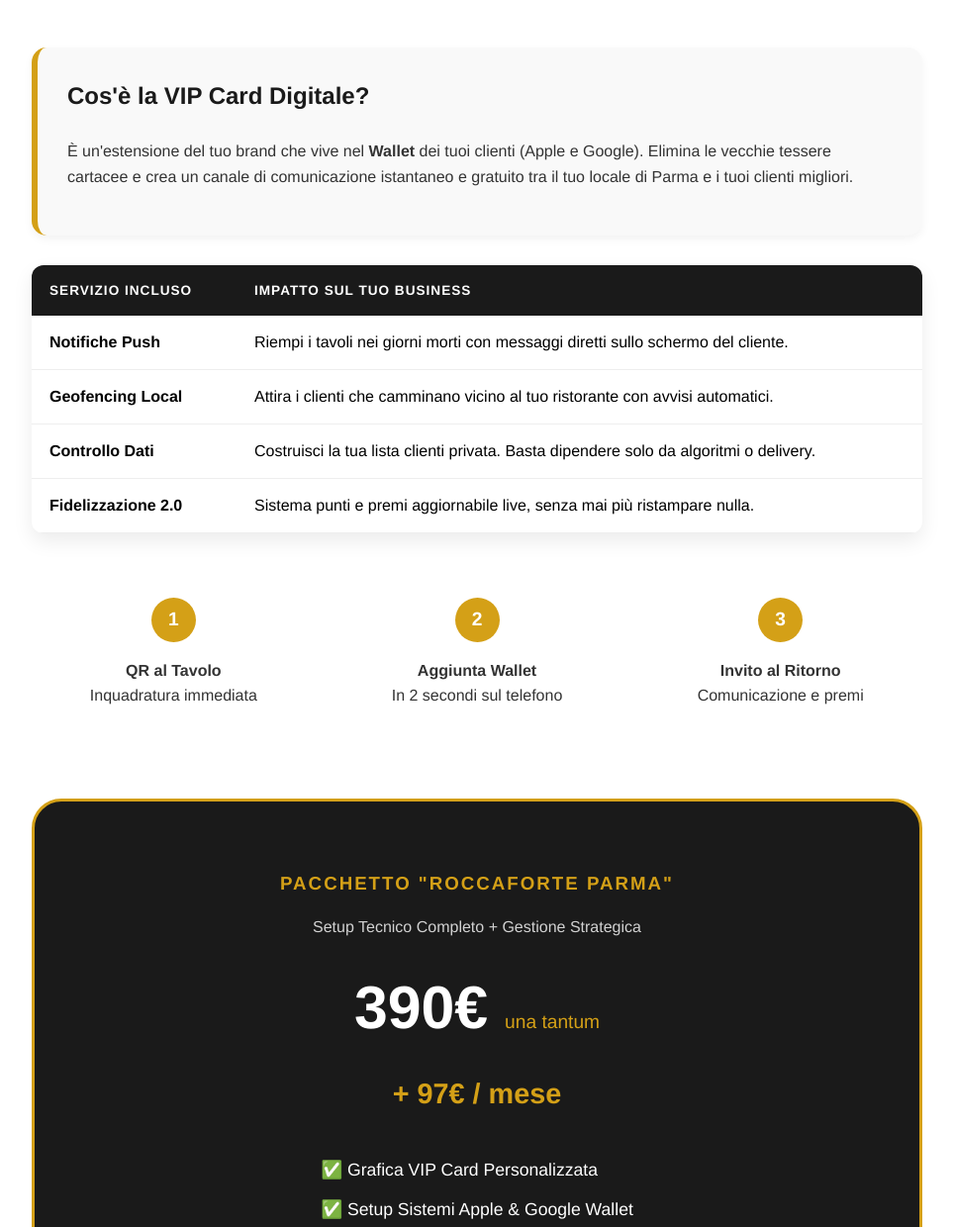
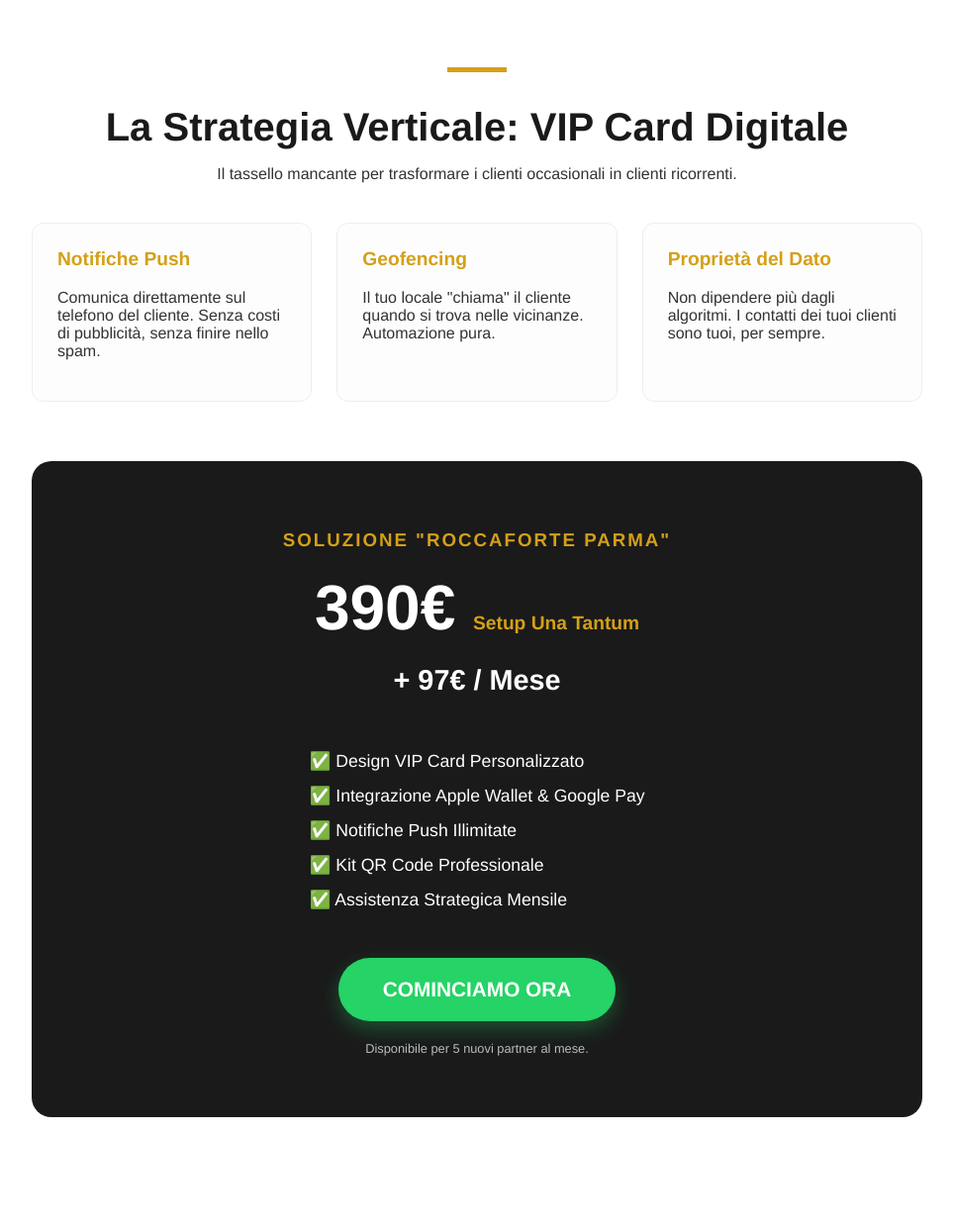
Before and after one commit to metodoessenzialestudio-netizen/Alessandro-Agnetti, a plain HTML site: page index.html in a window 1280 px wide. Shown: the top 1240 px of the page at 99% size, without its empty margins (158-1121 px from the left). After the commit the page ends 1197 px from the top, so only its background shows below. Drawn offline with Linux system fonts and the light colour scheme.

Commit message:
Update index.html

```diff
--- a/index.html
+++ b/index.html
@@ -7,103 +7,140 @@
 </script>
 
 <style>
-    .vip-integration { font-family: 'Helvetica Neue', Helvetica, Arial, sans-serif; line-height: 1.6; color: #333; padding: 40px 0; }
-    .vip-wrap { max-width: 900px; margin: 0 auto; padding: 0 20px; }
+    /* Reset e stili per integrazione fluida */
+    .me-integration-section {
+        background-color: #ffffff;
+        padding: 60px 20px;
+        font-family: 'Helvetica Neue', Arial, sans-serif;
+    }
+    .me-container {
+        max-width: 900px;
+        margin: 0 auto;
+        color: #333;
+    }
+    .me-headline {
+        text-align: center;
+        margin-bottom: 40px;
+    }
+    .me-headline h2 {
+        font-size: 2.5rem;
+        color: #1a1a1a;
+        margin-bottom: 15px;
+        font-weight: 800;
+    }
+    .me-accent-bar {
+        width: 60px;
+        height: 5px;
+        background-color: #d4a017;
+        margin: 0 auto 20px;
+    }
 
-    .vip-info-box { background: #f9f9f9; padding: 30px; border-radius: 15px; margin-bottom: 30px; border-left: 6px solid #d4a017; box-shadow: 0 4px 10px rgba(0,0,0,0.05); }
-    .vip-info-box h3 { margin-top: 0; color: #1a1a1a; font-size: 1.5rem; }
+    /* Griglia benefici */
+    .me-benefits-grid {
+        display: grid;
+        grid-template-columns: repeat(auto-fit, minmax(250px, 1fr));
+        gap: 25px;
+        margin: 40px 0;
+    }
+    .me-card {
+        background: #fdfdfd;
+        border: 1px solid #eee;
+        padding: 25px;
+        border-radius: 12px;
+        transition: transform 0.3s;
+    }
+    .me-card:hover {
+        transform: translateY(-5px);
+        box-shadow: 0 10px 20px rgba(0,0,0,0.05);
+    }
+    .me-card h3 {
+        color: #d4a017;
+        margin-top: 0;
+        font-size: 1.2rem;
+    }
 
-    .vip-table-res { width: 100%; border-collapse: collapse; margin: 30px 0; background: #fff; border-radius: 12px; overflow: hidden; box-shadow: 0 8px 20px rgba(0,0,0,0.08); }
-    .vip-table-res th { background: #1a1a1a; color: #fff; padding: 18px; text-align: left; text-transform: uppercase; font-size: 0.85rem; letter-spacing: 1px; }
-    .vip-table-res td { padding: 18px; border-bottom: 1px solid #eee; font-size: 1rem; }
-
-    .process-steps { display: flex; flex-wrap: wrap; justify-content: space-between; gap: 20px; margin: 50px 0; text-align: center; }
-    .process-step { flex: 1; min-width: 200px; padding: 15px; }
-    .num-circle { background: #d4a017; color: #fff; width: 45px; height: 45px; border-radius: 50%; display: flex; align-items: center; justify-content: center; margin: 0 auto 15px; font-weight: bold; font-size: 1.2rem; }
-
-    .offer-box { background: #1a1a1a; color: #fff; padding: 50px 30px; border-radius: 30px; text-align: center; margin-top: 60px; border: 3px solid #d4a017; position: relative; }
-    .price-main { font-size: 3.8rem; font-weight: bold; margin: 15px 0; display: block; }
-    .price-main span { font-size: 1.2rem; color: #d4a017; font-weight: normal; }
-    .price-recurring { font-size: 1.8rem; color: #d4a017; margin-bottom: 30px; font-weight: bold; display: block; }
-
-    .btn-wa { display: inline-block; background: #25d366; color: #fff; padding: 22px 45px; border-radius: 60px; text-decoration: none; font-weight: bold; font-size: 1.3rem; transition: all 0.3s ease; box-shadow: 0 10px 20px rgba(37, 211, 102, 0.4); }
-    .btn-wa:hover { transform: translateY(-3px); box-shadow: 0 15px 25px rgba(37, 211, 102, 0.5); }
-    .limit-tag { font-size: 0.9rem; color: #bbb; margin-top: 25px; display: block; font-style: italic; }
-
-    @media (max-width: 650px) {
-        .price-main { font-size: 2.8rem; }
-        .process-steps { flex-direction: column; }
+    /* Sezione Prezzi Integrata */
+    .me-pricing-focus {
+        background: #1a1a1a;
+        color: #fff;
+        padding: 50px 30px;
+        border-radius: 20px;
+        text-align: center;
+        margin-top: 60px;
+    }
+    .me-pricing-focus h3 {
+        color: #d4a017;
+        text-transform: uppercase;
+        letter-spacing: 2px;
+    }
+    .me-price-tag {
+        font-size: 4rem;
+        font-weight: 900;
+        margin: 20px 0;
+    }
+    .me-price-tag span {
+        font-size: 1.2rem;
+        color: #d4a017;
+    }
+    .me-recurring {
+        display: block;
+        font-size: 1.8rem;
+        font-weight: bold;
+        margin-bottom: 30px;
+    }
+    .me-btn-wa {
+        display: inline-block;
+        background-color: #25d366;
+        color: #fff;
+        padding: 20px 45px;
+        border-radius: 50px;
+        text-decoration: none;
+        font-weight: bold;
+        font-size: 1.3rem;
+        box-shadow: 0 8px 20px rgba(37,211,102,0.3);
     }
 </style>
 
-<div class="vip-integration">
-    <div class="vip-wrap">
+<div class="me-integration-section">
+    <div class="me-container">
 
-        <div class="vip-info-box">
-            <h3>Cos'è la VIP Card Digitale?</h3>
-            <p>È un'estensione del tuo brand che vive nel <strong>Wallet</strong> dei tuoi clienti (Apple e Google). Elimina le vecchie tessere cartacee e crea un canale di comunicazione istantaneo e gratuito tra il tuo locale di Parma e i tuoi clienti migliori.</p>
+        <div class="me-headline">
+            <div class="me-accent-bar"></div>
+            <h2>La Strategia Verticale: VIP Card Digitale</h2>
+            <p>Il tassello mancante per trasformare i clienti occasionali in clienti ricorrenti.</p>
         </div>
 
-        <table class="vip-table-res">
-            <thead>
-                <tr>
-                    <th>Servizio Incluso</th>
-                    <th>Impatto sul tuo Business</th>
-                </tr>
-            </thead>
-            <tbody>
-                <tr>
-                    <td><strong>Notifiche Push</strong></td>
-                    <td>Riempi i tavoli nei giorni morti con messaggi diretti sullo schermo del cliente.</td>
-                </tr>
-                <tr>
-                    <td><strong>Geofencing Local</strong></td>
-                    <td>Attira i clienti che camminano vicino al tuo ristorante con avvisi automatici.</td>
-                </tr>
-                <tr>
-                    <td><strong>Controllo Dati</strong></td>
-                    <td>Costruisci la tua lista clienti privata. Basta dipendere solo da algoritmi o delivery.</td>
-                </tr>
-                <tr>
-                    <td><strong>Fidelizzazione 2.0</strong></td>
-                    <td>Sistema punti e premi aggiornabile live, senza mai più ristampare nulla.</td>
-                </tr>
-            </tbody>
-        </table>
-
-        <div class="process-steps">
-            <div class="process-step">
-                <div class="num-circle">1</div>
-                <p><strong>QR al Tavolo</strong><br>Inquadratura immediata</p>
+        <div class="me-benefits-grid">
+            <div class="me-card">
+                <h3>Notifiche Push</h3>
+                <p>Comunica direttamente sul telefono del cliente. Senza costi di pubblicità, senza finire nello spam.</p>
             </div>
-            <div class="process-step">
-                <div class="num-circle">2</div>
-                <p><strong>Aggiunta Wallet</strong><br>In 2 secondi sul telefono</p>
+            <div class="me-card">
+                <h3>Geofencing</h3>
+                <p>Il tuo locale "chiama" il cliente quando si trova nelle vicinanze. Automazione pura.</p>
             </div>
-            <div class="process-step">
-                <div class="num-circle">3</div>
-                <p><strong>Invito al Ritorno</strong><br>Comunicazione e premi</p>
+            <div class="me-card">
+                <h3>Proprietà del Dato</h3>
+                <p>Non dipendere più dagli algoritmi. I contatti dei tuoi clienti sono tuoi, per sempre.</p>
             </div>
         </div>
 
-        <div class="offer-box">
-            <h3 style="color: #d4a017; text-transform: uppercase; letter-spacing: 2px; margin-bottom: 5px;">Pacchetto "Roccaforte Parma"</h3>
-            <p style="margin-bottom: 20px; opacity: 0.8;">Setup Tecnico Completo + Gestione Strategica</p>
+        <div class="me-pricing-focus">
+            <h3>Soluzione "Roccaforte Parma"</h3>
+            <div class="me-price-tag">390€ <span>Setup Una Tantum</span></div>
+            <div class="me-recurring">+ 97€ / Mese</div>
 
-            <span class="price-main">390€ <span>una tantum</span></span>
-            <span class="price-recurring">+ 97€ / mese</span>
-
-            <ul style="text-align: left; display: inline-block; margin: 10px auto 40px; padding: 0; list-style: none; font-size: 1.1rem;">
-                <li style="margin-bottom: 12px;">✅ Grafica VIP Card Personalizzata</li>
-                <li style="margin-bottom: 12px;">✅ Setup Sistemi Apple & Google Wallet</li>
-                <li style="margin-bottom: 12px;">✅ Notifiche Push illimitate incluse</li>
-                <li style="margin-bottom: 12px;">✅ Kit Grafico QR Code per il locale</li>
-                <li style="margin-bottom: 12px;">✅ Supporto e Strategia Mensile</li>
+            <ul style="text-align: left; display: inline-block; margin-bottom: 40px; padding: 0; list-style: none; font-size: 1.1rem; line-height: 2;">
+                <li>✅ Design VIP Card Personalizzato</li>
+                <li>✅ Integrazione Apple Wallet & Google Pay</li>
+                <li>✅ Notifiche Push Illimitate</li>
+                <li>✅ Kit QR Code Professionale</li>
+                <li>✅ Assistenza Strategica Mensile</li>
             </ul>
 
             <br>
-            <a href="https://wa.me/393479425074" class="btn-wa">CONTATTAMI ORA SU WHATSAPP</a>
-            <span class="limit-tag">*Disponibile per massimo 5 nuovi locali di Parma al mese.</span>
+            <a href="https://wa.me/393479425074" class="me-btn-wa">COMINCIAMO ORA</a>
+            <p style="font-size: 0.8rem; margin-top: 20px; opacity: 0.7;">Disponibile per 5 nuovi partner al mese.</p>
         </div>
 
     </div>
```
